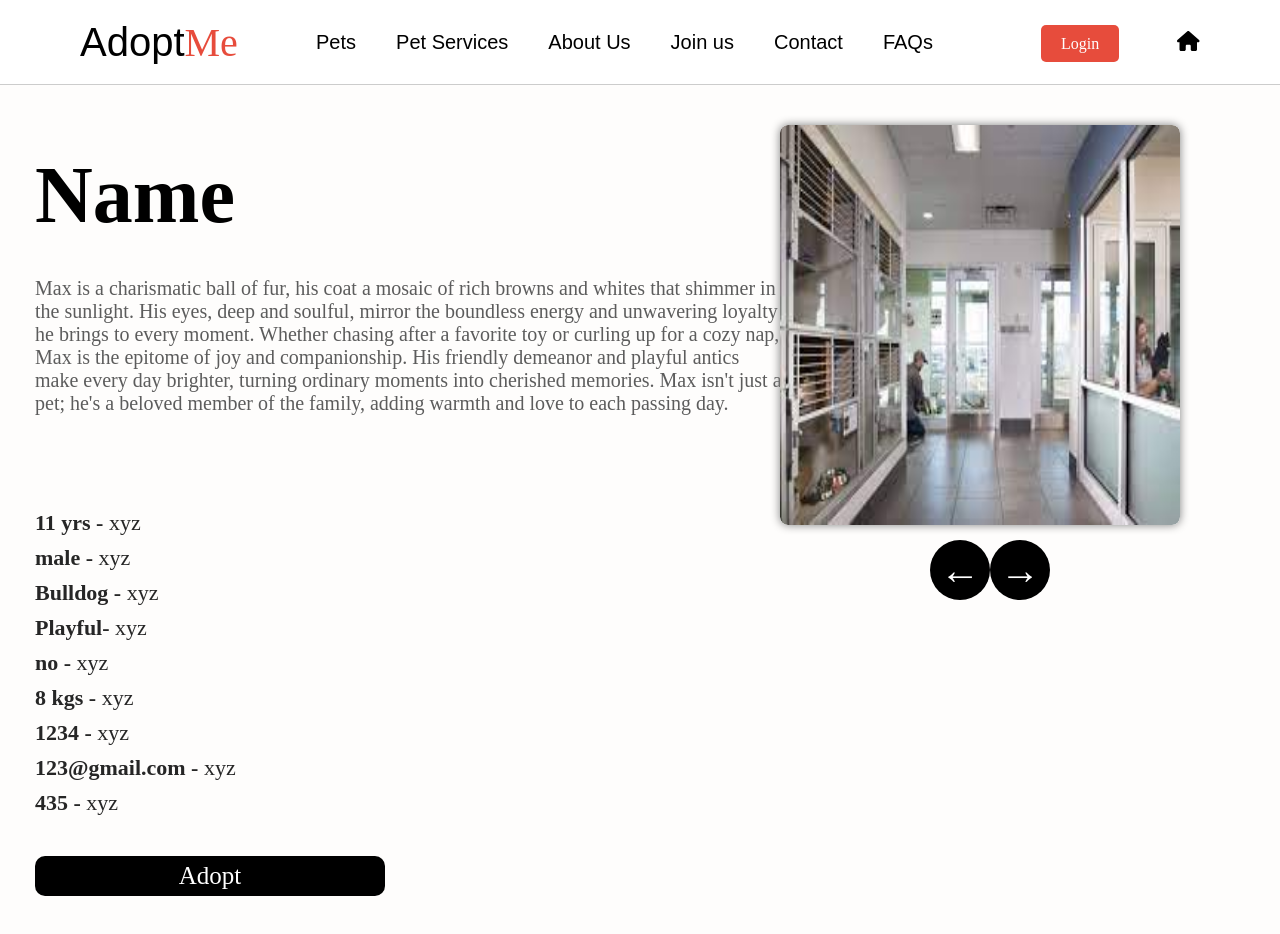
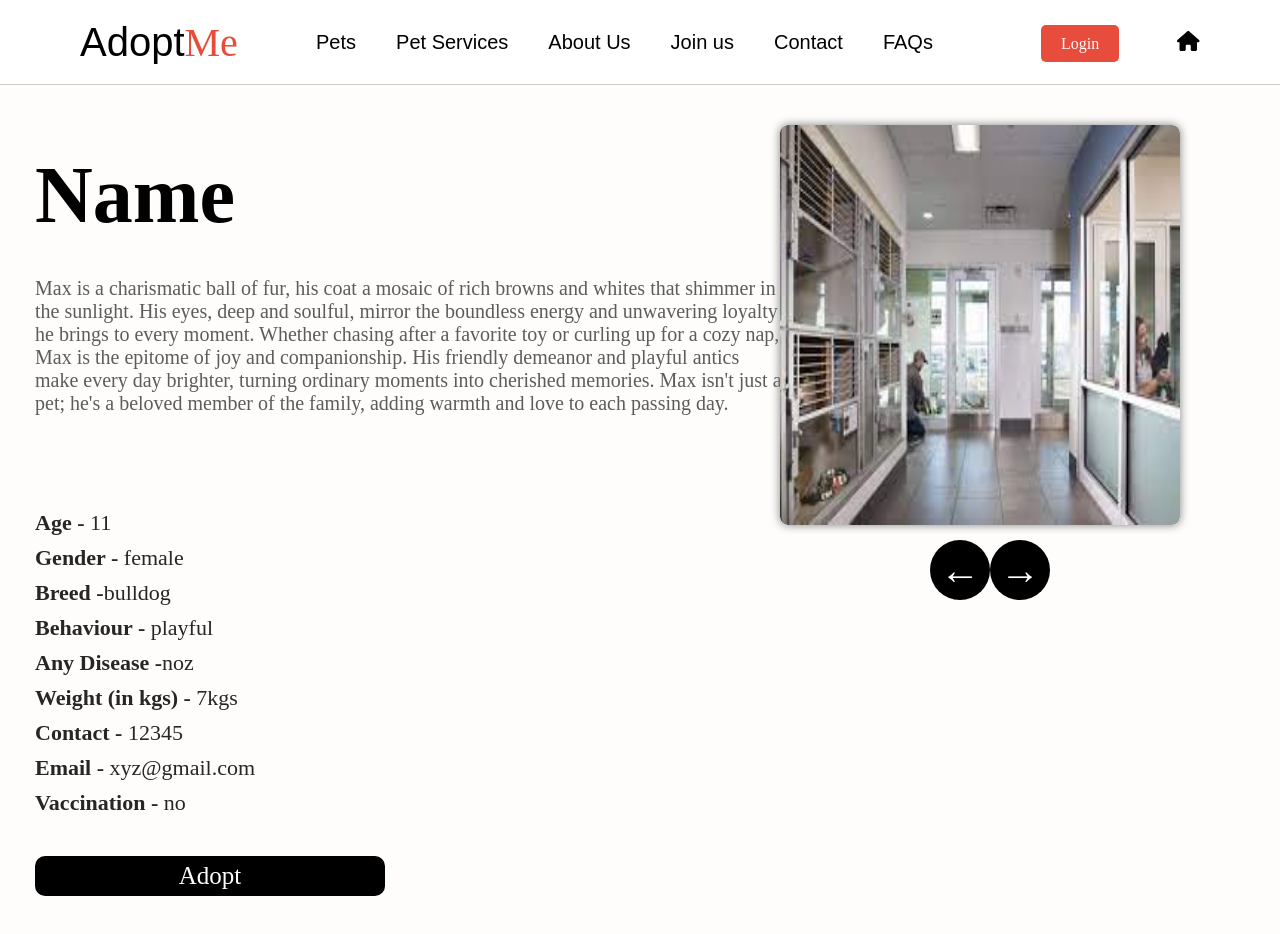
Before and after one commit to ProjectPetAdoption/test23, a React (Create React App) app: page /Petpage in a window 1280 px wide. Shown: the top 934 px of the page. Built offline with nearby package versions, Linux system fonts and the light colour scheme; the HTML template or start-up script is replaced by a standard one.

Commit message:
Update Petpage.js

```diff
--- a/src/Petpage.js
+++ b/src/Petpage.js
@@ -49,15 +49,15 @@ const Petpage = () => {
         <br />
         <br />
         {/* Additional details for the dog */}
-        <p className="text2"><b>11 yrs -</b> xyz</p>
-        <p className="text2"><b>male -</b> xyz</p>
-        <p className="text2"><b>Bulldog -</b> xyz</p>
-        <p className="text2"><b>Playful-</b> xyz</p>
-        <p className="text2"><b>no -</b> xyz</p>
-        <p className="text2"><b>8 kgs -</b> xyz</p>
-        <p className="text2"><b>1234 -</b> xyz</p>
-        <p className="text2"><b>123@gmail.com -</b> xyz</p>
-        <p className="text2"><b>435 -</b> xyz</p>
+        <p className="text2"><b>Age -</b> 11</p>
+        <p className="text2"><b>Gender -</b> female</p>
+        <p className="text2"><b>Breed -</b>bulldog</p>
+        <p className="text2"><b>Behaviour -</b> playful</p>
+        <p className="text2"><b>Any Disease -</b>noz</p>
+        <p className="text2"><b>Weight (in kgs) -</b> 7kgs</p>
+        <p className="text2"><b>Contact -</b> 12345</p>
+        <p className="text2"><b>Email -</b> xyz@gmail.com</p>
+        <p className="text2"><b>Vaccination -</b> no</p>
         <br />
         <br />
         <Link to="/Adoptform">
```
